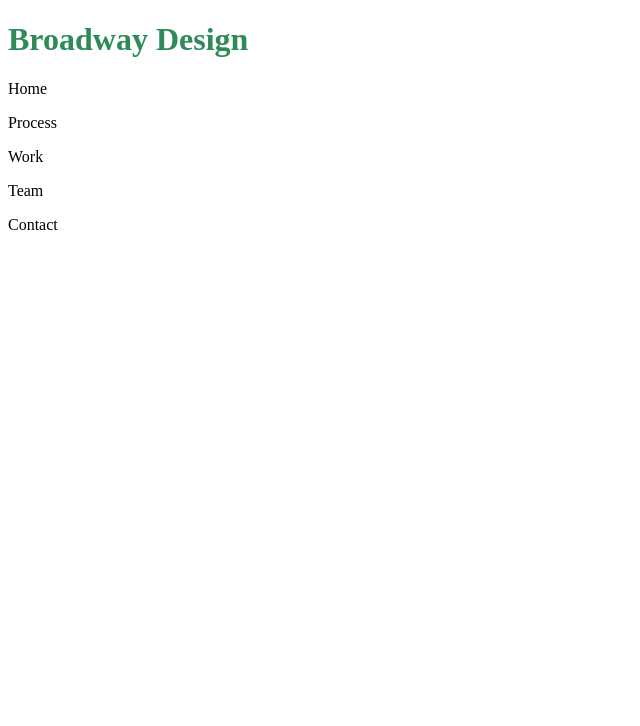
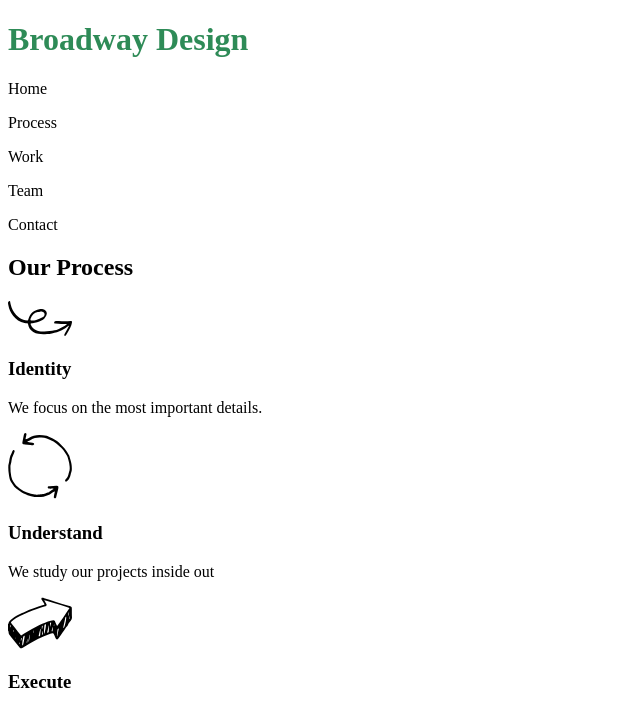
Before and after one commit to Jsheen21/broadway, a plain HTML site: page index.html in a window 1280 px wide. Shown: the whole page, without its empty margins (0-640 px from the left). Drawn offline with Linux system fonts and the light colour scheme.

Commit message:
committing process section and images.

```diff
--- a/index.html
+++ b/index.html
@@ -7,12 +7,37 @@
   </head>
   <body>
     <!-- Hero Section -->
+  <div class="hero">
     <h1>Broadway Design</h1>
     <p>Home</p>
     <p>Process</p>
     <p>Work</p>
     <p>Team</p>
     <p>Contact</p>
+  </div>
+
+  <!-- Proecess Section -->
+  <div class="supporting" id="process">
+    <h2>Our Process</h2>
+
+  <div class="supporting-item">
+    <img src="resources/images/identify.svg">
+    <h3>Identity</h3>
+    <p>We focus on the most important details.</p>
+  </div>
+
+  <div class="supporting-item">
+    <img src="resources/images/understand.svg">
+    <h3>Understand</h3>
+    <p>We study our projects inside out</p>
+  </div>
+
+  <div class="supporting-item">
+    <img src="resources/images/execute.svg">
+    <h3>Execute</h3>
+    <p></p>
+  </div>
+  </div>
 
   </body>
 </html>
```
Also changed, not shown: resources/images/execute.svg (added), resources/images/identify.svg (added), resources/images/the-flatiron-building.png (added), resources/images/understand.svg (added).
